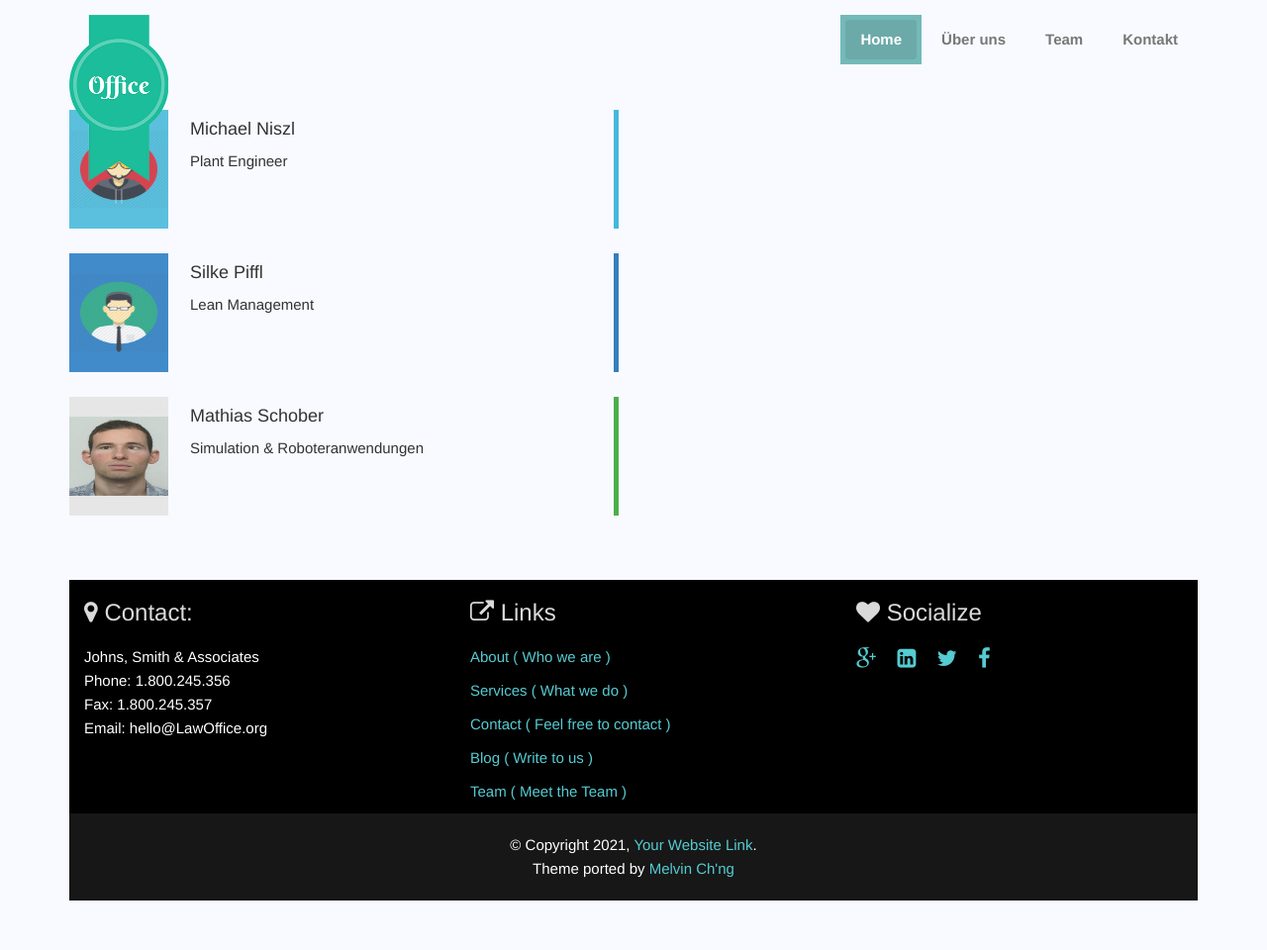
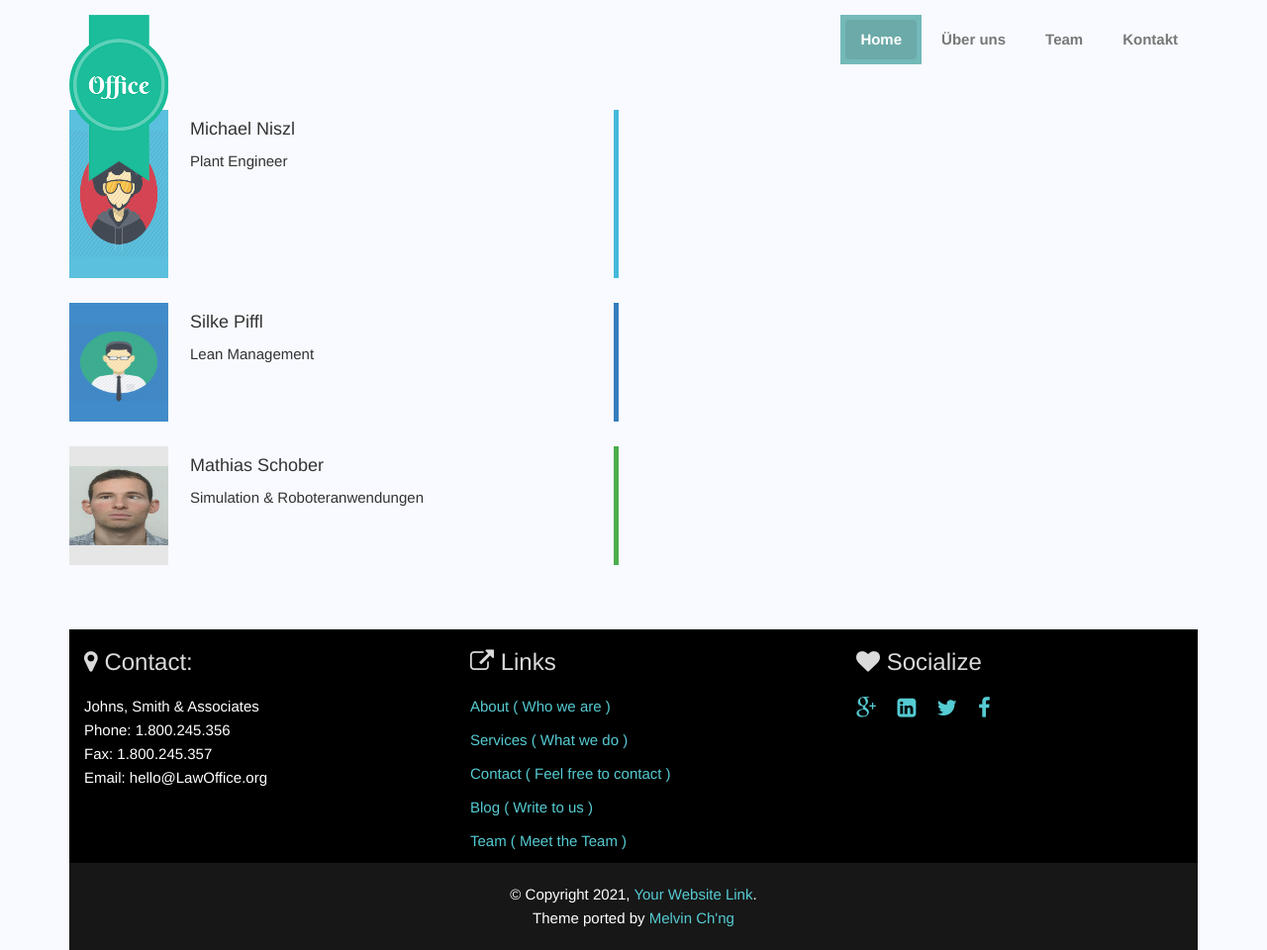
Before and after one commit to MathiasSchober/optimisima, a Jekyll site: the page built from team.html, in a window 1280 px wide. Shown: the whole page at 99% size. Built offline with Jekyll 4.4.1, drawn with Linux system fonts in a browser that asks for light colours; before the commit the page ends 910 px from its top, so only the background shows below that.

Commit message:
Update team.html

```diff
--- a/team.html
+++ b/team.html
@@ -10,7 +10,7 @@ permalink: /team
     <div class="col-md-6">
       <div class="blockquote-box blockquote-info animated wow fadeInLeft clearfix">
         <div class="square pull-left">
-          <img src="../assets/img/team/member2.png" alt="Feature-img" height="80" width="100">
+          <img src="../assets/img/team/member2.png" alt="Feature-img" height="130" width="100">
         </div>
         <h4>
           Michael Niszl
```
